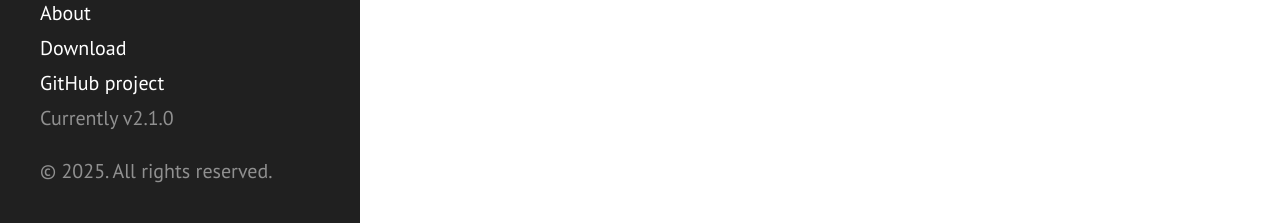
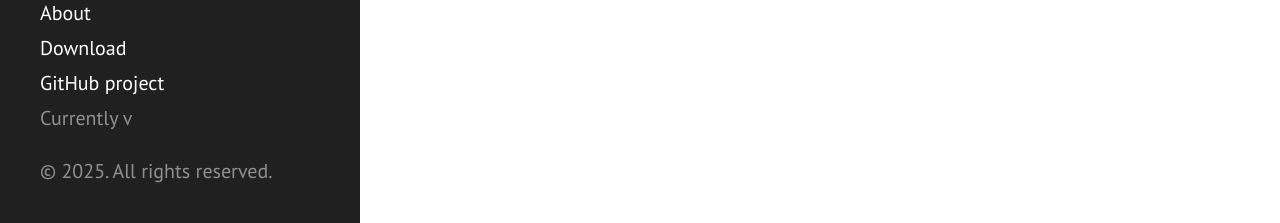
Before and after one commit to alejandromizrahi/alejandromizrahi.github.io, a Jekyll site: the page built from index.md, in a window 1280 px wide. Shown: the part 674-897 px from the top of the page. Built offline with Jekyll 4.4.1, drawn with Linux system fonts in a browser that asks for light colours; our own code applies the rules of GitHub Pages for plain Markdown files; Markdown is read by kramdown in place of the engine named in the settings; the list of posts is cut into pages by our own code.

Commit message:
Update _config.yml

```diff
--- a/_config.yml
+++ b/_config.yml
@@ -1,6 +1,6 @@
 # Dependencies
-markdown:         redcarpet
-highlighter:      pygments
+# markdown:         redcarpet
+highlighter:      rouge
 
 # Permalinks
 permalink:        pretty
@@ -11,12 +11,9 @@ title:            Alejandro Mizrahi Cengarle
 tagline:          'Personal research webpage'
 description:      'PhD Candidate at TSE'
 url:              alejandromizrahi.github.io
-baseurl:          /
+baseurl:          ""
 
 author:
   name:           'Alejandro Mizrahi Cengarle'
 
 paginate:         5
-
-# Custom vars
-version:          2.1.0
```
